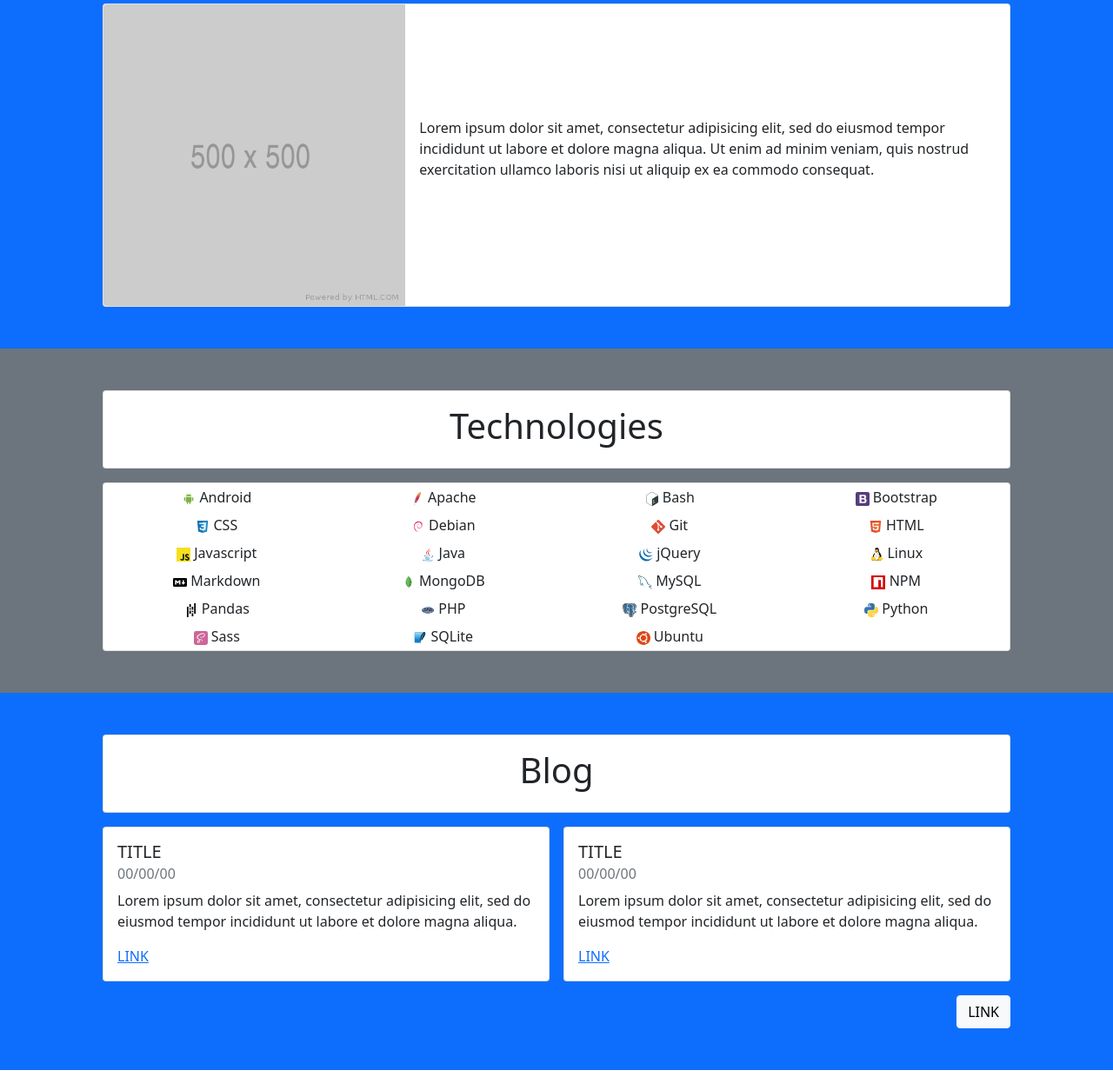
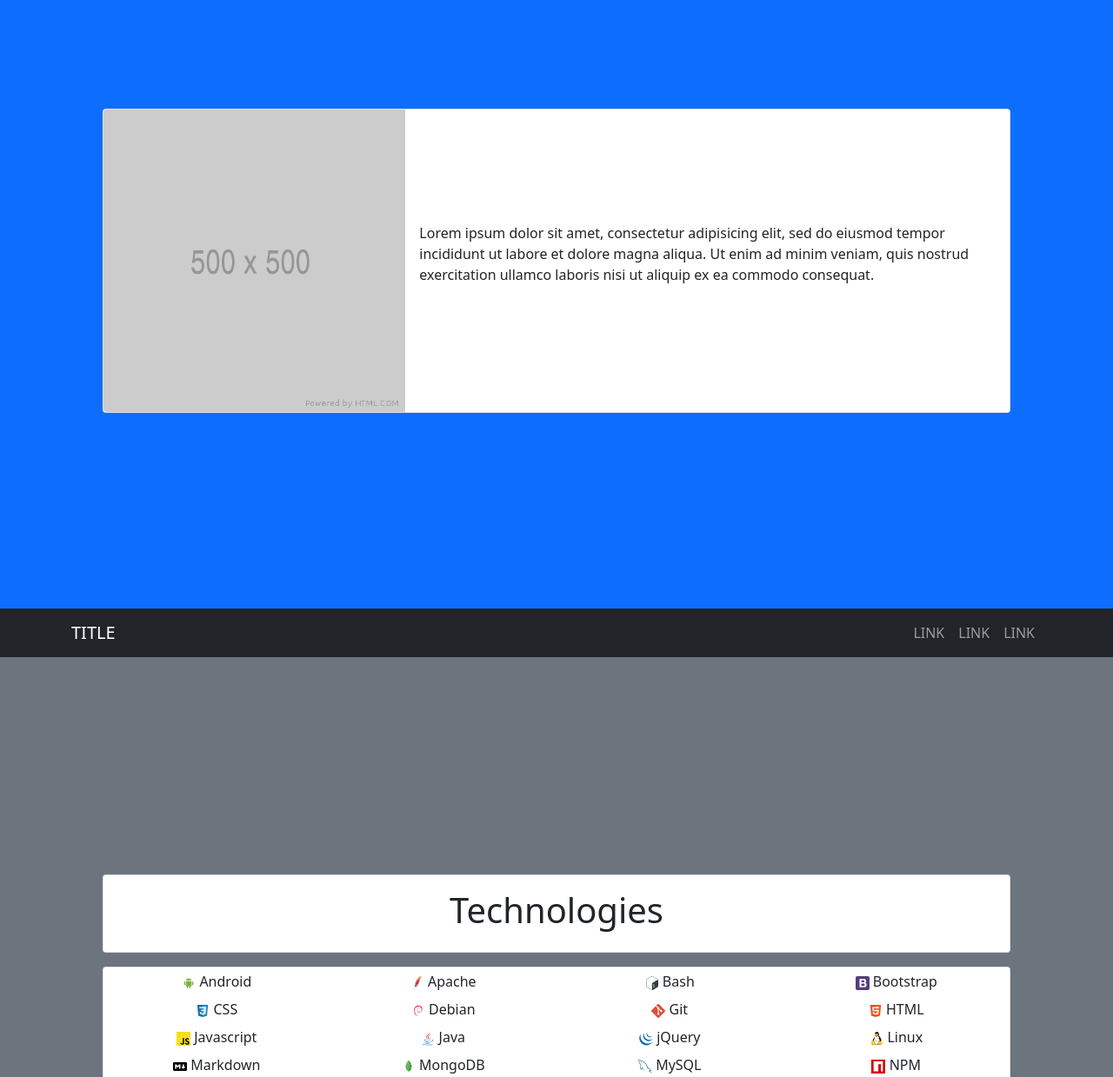
Before and after one commit to alexander-crawford/alexander-crawford.github.io, a website: page www/index.html in a window 1280 px wide. Shown: the part 100-1339 px from the top of the page at 87% size. Drawn offline with Linux system fonts and the light colour scheme.

Commit message:
change each section height to 100% of viewport

```diff
--- a/www/index.html
+++ b/www/index.html
@@ -8,7 +8,25 @@
     <title></title>
   </head>
   <body>
-    <nav class="navbar navbar-expand navbar-dark bg-dark">
+    <div class="bg-primary min-vh-100 d-flex align-items-center">
+      <div class="container p-5">
+        <div class="card">
+          <div class="row g-0">
+            <div class="col-md-4">
+              <img src="img/500x500.png" class="img-fluid rounded-start" alt="...">
+            </div>
+            <div class="col-md-8">
+              <div class="card-body h-100 d-flex align-items-center">
+                <div class="card-text">
+                  <p>Lorem ipsum dolor sit amet, consectetur adipisicing elit, sed do eiusmod tempor incididunt ut labore et dolore magna aliqua. Ut enim ad minim veniam, quis nostrud exercitation ullamco laboris nisi ut aliquip ex ea commodo consequat.</p>
+                </div>
+              </div>
+            </div>
+          </div>
+        </div>
+      </div>
+    </div>
+    <nav class="navbar sticky-top navbar-expand navbar-dark bg-dark">
       <div class="container">
         <a class="navbar-brand" href="#">TITLE</a>
         <div class="justify-content-end">
@@ -26,37 +44,15 @@
         </div>
       </div>
     </nav>
-    <div class="bg-primary">
+    <div class="bg-secondary min-vh-100 d-flex align-items-center">
       <div class="container p-5">
-        <div class="card">
-          <div class="row g-0">
-            <div class="col-md-4">
-              <img src="img/500x500.png" class="img-fluid rounded-start" alt="...">
-            </div>
-            <div class="col-md-8">
-              <div class="card-body h-100 d-flex align-items-center">
-                <div class="card-text">
-                  <p>Lorem ipsum dolor sit amet, consectetur adipisicing elit, sed do eiusmod tempor incididunt ut labore et dolore magna aliqua. Ut enim ad minim veniam, quis nostrud exercitation ullamco laboris nisi ut aliquip ex ea commodo consequat.</p>
-                </div>
-              </div>
-            </div>
-          </div>
-        </div>
-      </div>
-    </div>
-    <div class="bg-secondary">
-      <div class="container px-5 pt-5">
-        <div class="card">
+        <div class="card mb-3">
           <div class="card-body mx-auto">
             <div class="card-tite">
               <h1>Technologies</h1>
             </div>
           </div>
         </div>
-      </div>
-    </div>
-    <div class="bg-secondary">
-      <div class="container p-5 pt-3">
         <div class="card">
           <div class="row g-0">
             <div class="col-md-3 col-sm-6 p-1 text-center">
@@ -165,19 +161,15 @@
         </div>
       </div>
     </div>
-    <div class="bg-primary">
-      <div class="container px-5 pt-5">
-        <div class="card">
+    <div class="bg-primary min-vh-100 d-flex align-items-center">
+      <div class="container p-5">
+        <div class="card mb-3">
           <div class="card-body mx-auto">
             <div class="card-tite">
               <h1>Blog</h1>
             </div>
           </div>
         </div>
-      </div>
-    </div>
-    <div class="bg-primary">
-      <div class="container p-5 pt-3">
         <div class="row g-3">
           <div class="col-md-6">
             <div class="card">
```
